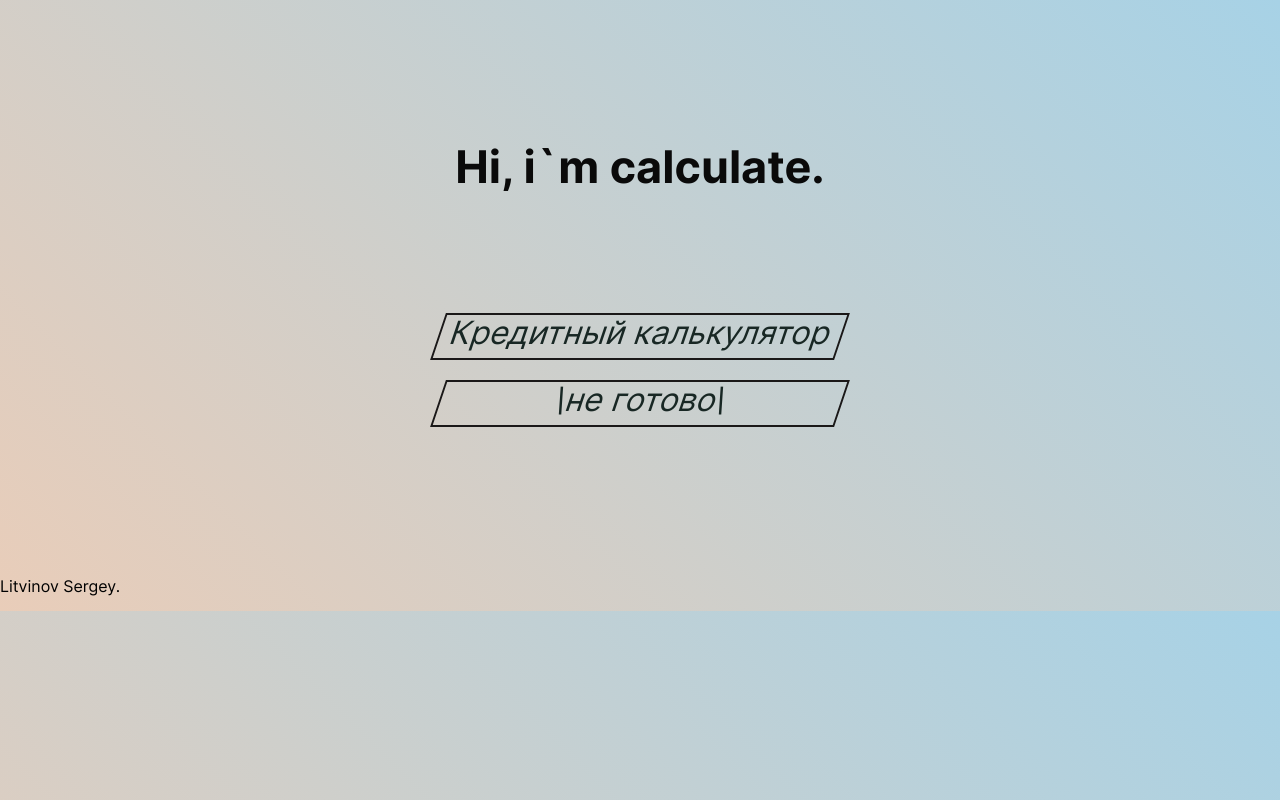
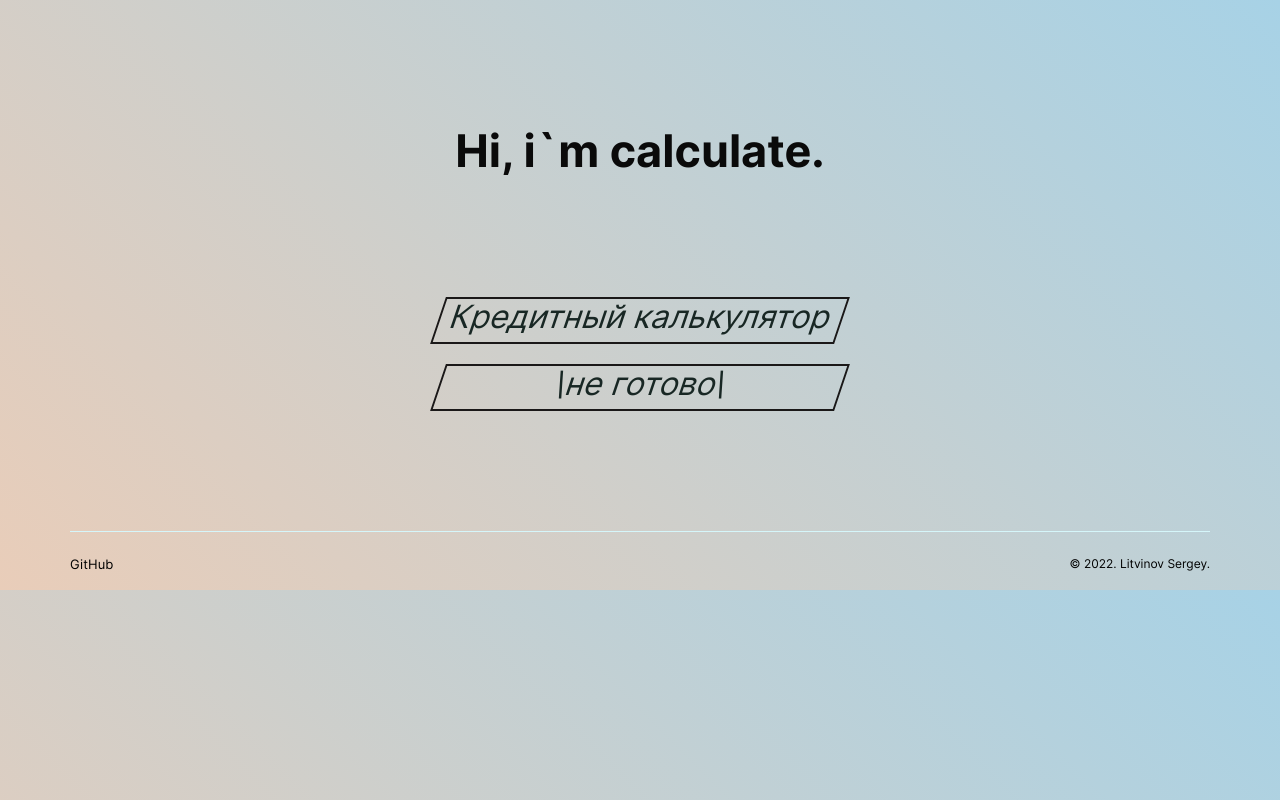
Before and after one commit to litvinovsl/trial-and-error-ts, a React (Create React App) app: page / in a window 1280 px wide. Built offline with nearby package versions, Linux system fonts and the light colour scheme.

Commit message:
footer done

```diff
--- a/src/Components/Footer/Footer.css
+++ b/src/Components/Footer/Footer.css
@@ -0,0 +1,25 @@
+.footer{
+    display: flex;
+    flex-direction: row;
+    justify-content: space-between;
+    padding-top: 25px;
+    padding-bottom: 18px;
+    border-top: 1px solid rgb(213, 246, 250);
+}
+
+.footer__link{
+    margin: 0;
+    text-decoration: none;
+    color: #000;
+    font-size: 13px;
+    transition: opacity .3s ease-in-out;
+}
+
+.footer__copyright{
+    margin: 0;
+    font-size: 12px;
+}
+
+.footer__link:hover {
+    opacity: .6;
+}
--- a/src/Components/Footer/Footer.tsx
+++ b/src/Components/Footer/Footer.tsx
@@ -1,14 +1,16 @@
-import React, {FC} from 'react';
+import React, { FC } from 'react';
 import { Link } from 'react-router-dom';
 import './Footer.css';
 
-
 function Footer() {
-  return (
-    <div className="footer">
-         <p className='footer__copyright'>Litvinov Sergey.</p>
-     </div>
-  );
+    const date = new Date();
+    const year = date.getFullYear();
+    return (
+        <div className="footer">
+            <a className='footer__link' href='https://github.com/litvinovsl' rel="noreferrer" target="_blank">GitHub</a>
+            <p className='footer__copyright'>© {year}. Litvinov Sergey.</p>
+        </div>
+    );
 }
 
 export default Footer;
--- a/src/index.css
+++ b/src/index.css
@@ -8,6 +8,8 @@ body {
   -moz-osx-font-smoothing: grayscale;
   background: linear-gradient(45deg, #e9cdb9, #a7d2e6);
   height: 100%;
+  padding-left: 70px;
+  padding-right: 70px;
   /* background-color: rgb(32, 28, 28); */
 }
 
```
